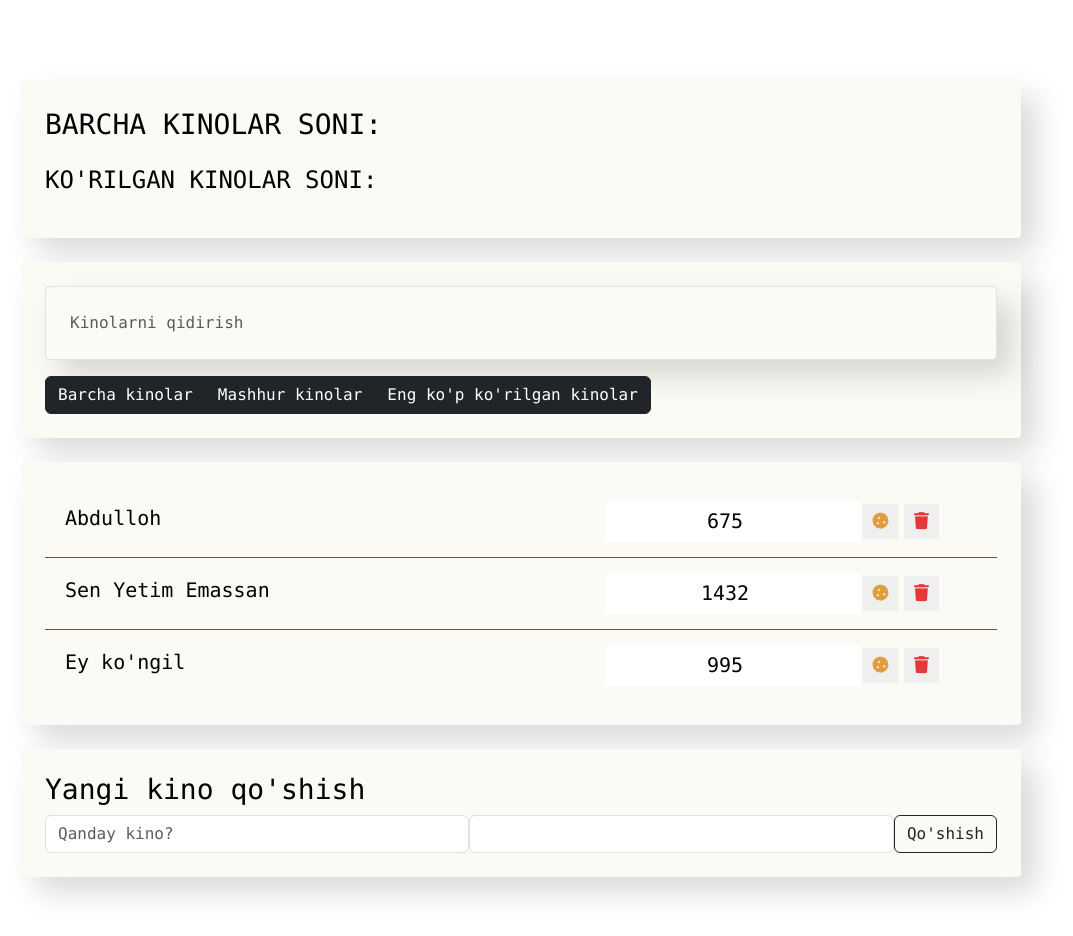
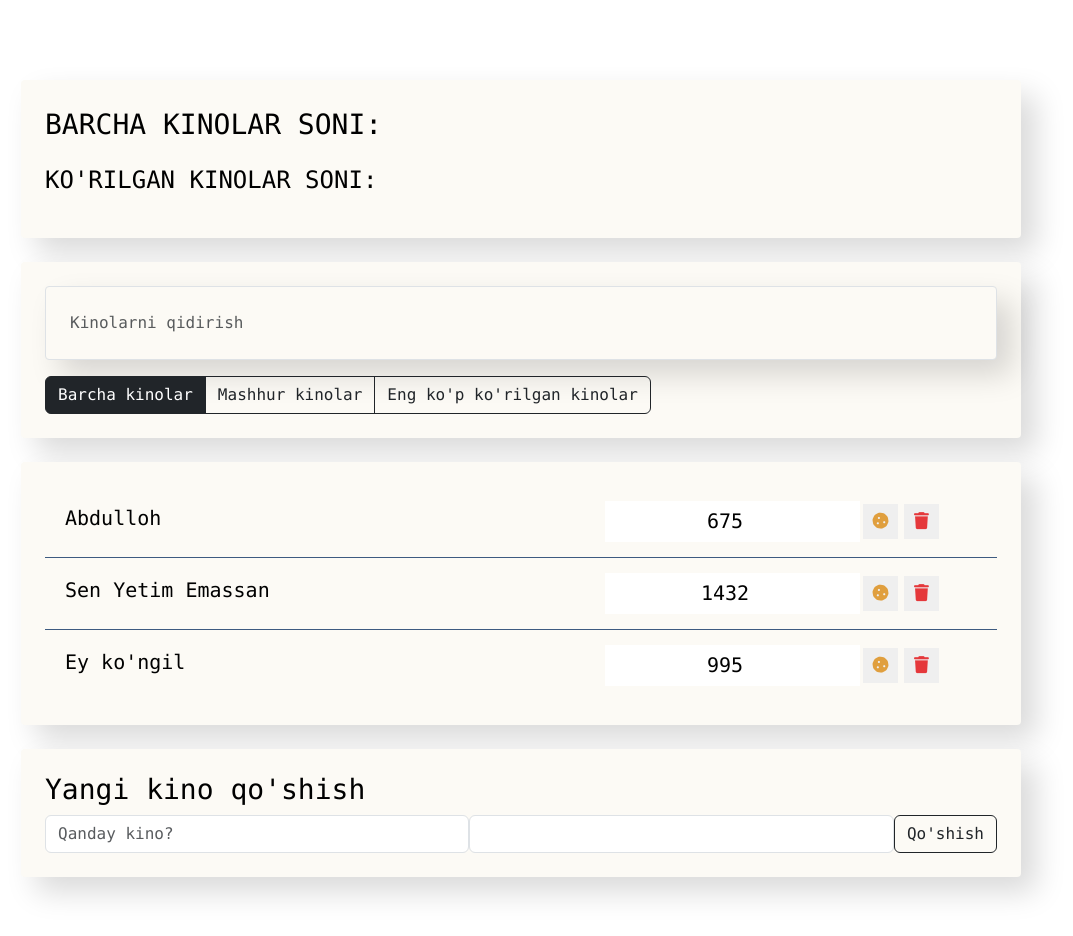
Before and after one commit to FirdavsNazar/react.js_classes, a React (Create React App) app: page / in a window 1280 px wide. Shown: the top 936 px of the page, without its empty margins (119-1192 px from the left). Built offline with nearby package versions, Linux system fonts and the light colour scheme.

Commit message:
filter.raect

```diff
--- a/src/class_2/components/App-filter/App-filter.js
+++ b/src/class_2/components/App-filter/App-filter.js
@@ -1,16 +1,14 @@
 import './App-filter.css'
 
 
-const AppFilter = ({updateFilterHandler}) => {
+const AppFilter = ({updateFilterHandler,filter}) => {
   return (
     <div className="btn-group">
       {
         btnArr.map(btn => (
-          <button key={btn.name} className="btn btn-dark" onClick={() => updateFilterHandler(btn.name)} type="button"> {btn.label}</button>
+          <button key={btn.name} className={`btn ${filter === btn.name ? 'btn-dark' : 'btn-outline-dark'}`} onClick={() => updateFilterHandler(btn.name)} type="button"> {btn.label}</button>
         ))
       }
-        {/* <button className="btn btn-outline-dark" type="button"> Mashhur kinolar</button>
-        <button className="btn btn-outline-dark" type="button"> Eng ko'p ko'rilgan kinolar</button> */}
     </div>
   )
 }
--- a/src/class_2/components/App/App.js
+++ b/src/class_2/components/App/App.js
@@ -79,7 +79,7 @@ class App extends Component{
           <AppInfo/>
           <div className='search-panel'>
             <SearchPanel  updateTermHandler={this.updateTermHandler}/>
-            <AppFilter  updateFilterHandler={this.updateFilterHandler}/>
+            <AppFilter filter={filter} updateFilterHandler={this.updateFilterHandler}/>
           </div>
           <MovieList data ={visibleData} onDelete={this.onDelete}/>
           <MoviesAddForm addForm={this.addForm}/>
```
